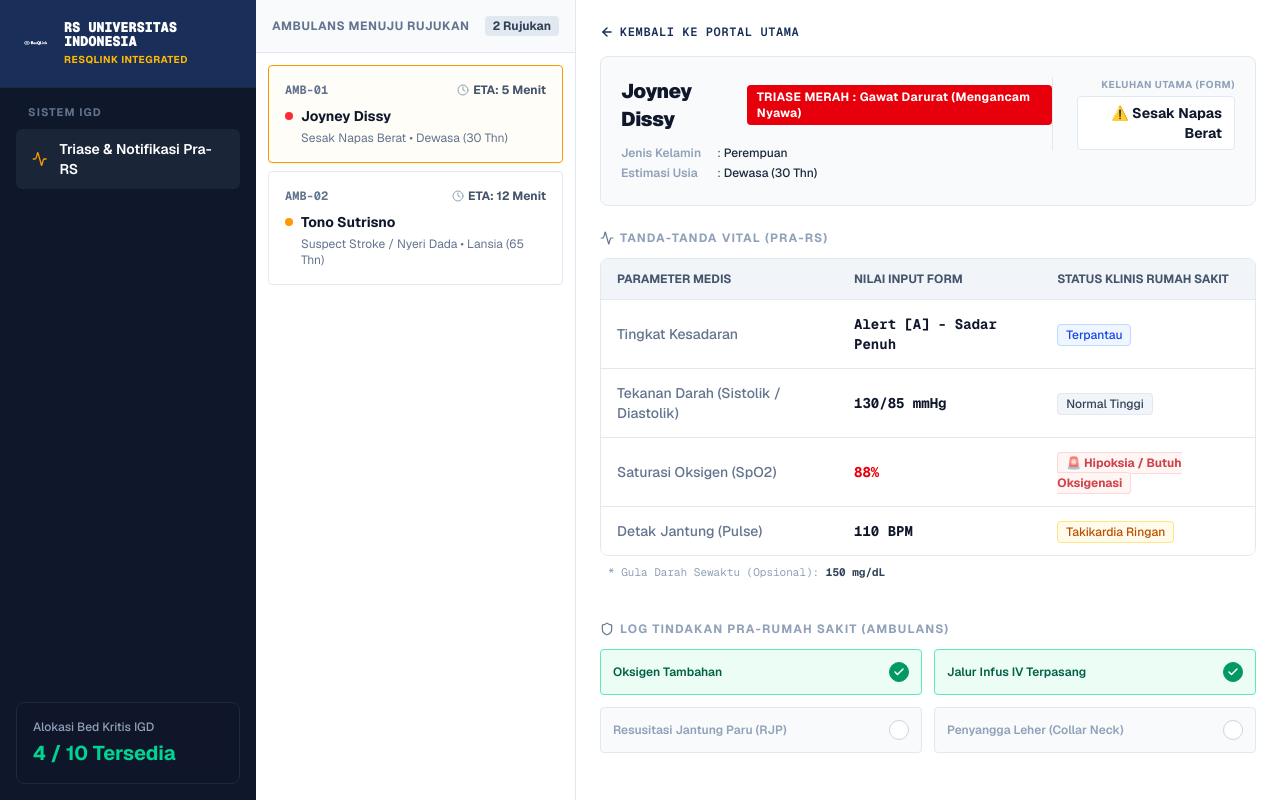
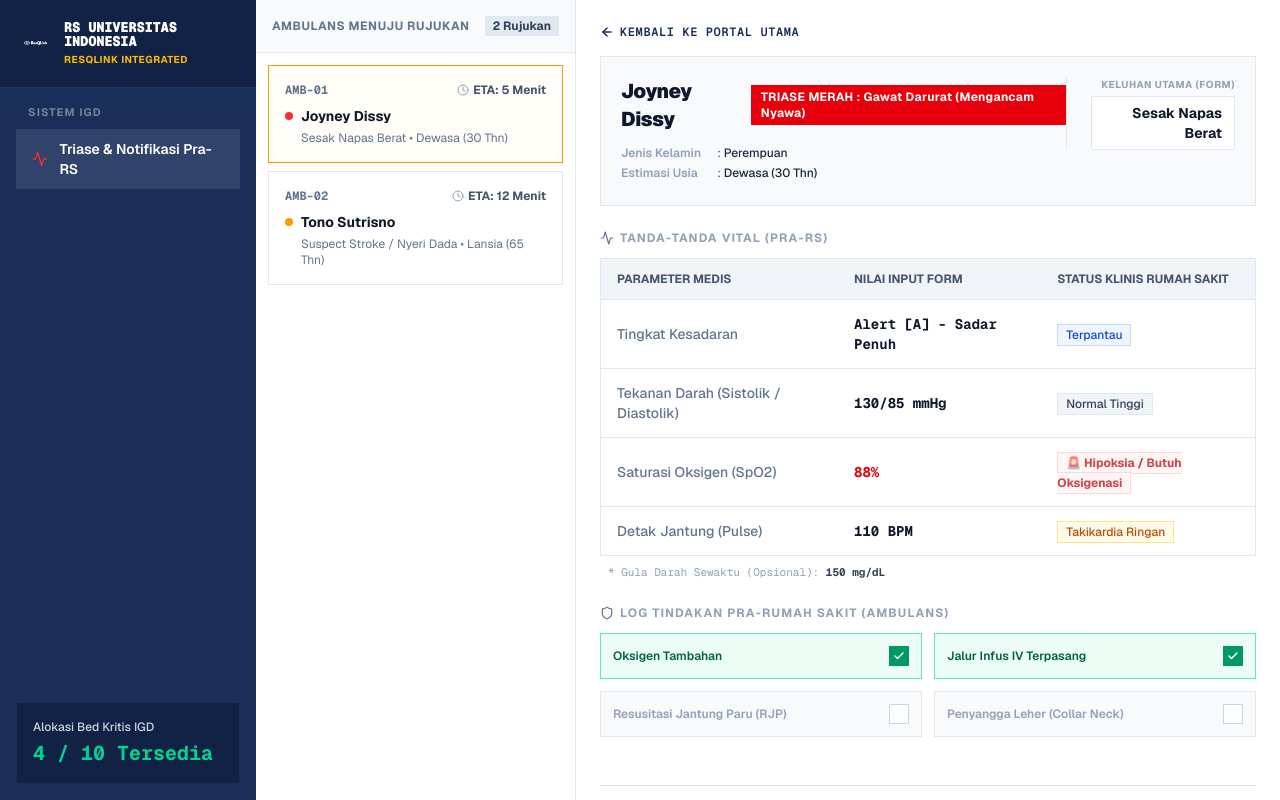
Before and after one commit to vinkakniv/resqlink-hospital-dashboard, a Next.js app: page /dashboard in a window 1280 px wide. Built offline with nearby package versions, Linux system fonts and the light colour scheme.

Commit message:
feat: refine dashboard prototype interface

```diff
--- a/app/dashboard/page.tsx
+++ b/app/dashboard/page.tsx
@@ -65,12 +65,11 @@ export default function HospitalDashboard() {
   const [selectedAmb, setSelectedAmb] = useState(incomingAmbulancesDummy[0]);
 
   return (
-    <div className="flex h-screen bg-[#F4F7F6] text-[#1E293B] antialiased font-sans">
+    <div className="flex h-screen bg-[#F4F7F6] text-[#1E293B] antialiased font-sans w-full overflow-hidden">
 
       {/* 1. COMPLEMENTARY SIDEBAR */}
       <HospitalSidebar availableBeds={4} totalBeds={10} />
 
-      {/* BODY SPLIT SYSTEM LAYOUT */}
       <main className="flex-1 flex overflow-hidden">
 
         {/* 2. PANEL ANTRIAN KIRI */}
@@ -81,10 +80,14 @@ export default function HospitalDashboard() {
         />
 
         {/* PANEL MONITOR UTAMA */}
-        <section className="flex-1 bg-white p-6 overflow-y-auto flex flex-col">
+        <section className="flex-1 bg-white pt-6 px-6 overflow-y-auto flex flex-col justify-between">
+
+          {/* AREA ISI MONITORING KONTEN */}
+          <div>
+            {/* NAVIGASI KEMBALI */}
             <div className="mb-4 flex items-center text-left">
               <Link
-              href="/dashboard"
+                href="/hospital"
                 className="inline-flex items-center gap-1.5 text-xs font-semibold text-[#192e59] hover:text-red-600 transition-colors font-mono uppercase tracking-wider"
               >
                 <ArrowLeft size={14} strokeWidth={2.5} /> Kembali Ke Portal Utama
@@ -92,11 +95,11 @@ export default function HospitalDashboard() {
             </div>
 
             {/* 1. DATA IDENTITAS & KELUHAN UTAMA (FORM BAGIAN 1) */}
-          <div className="border border-slate-200 rounded-lg p-5 bg-slate-50 mb-6 flex justify-between items-start">
+            <div className="border border-slate-200 rounded-none p-5 bg-slate-50 mb-6 flex justify-between items-start">
               <div className="text-left">
                 <div className="flex items-center gap-3 mb-2">
                   <h1 className="text-xl font-black tracking-tight text-slate-900">{selectedAmb.patient.name}</h1>
-                <span className={`px-2.5 py-1 rounded text-xs font-bold text-white tracking-wide ${
+                  <span className={`px-2.5 py-1 rounded-none text-xs font-bold text-white tracking-wide ${
                     selectedAmb.patient.triage === "MERAH" ? "bg-red-600" : "bg-amber-500"
                   }`}>
                     TRIASE {selectedAmb.patient.triage} : {selectedAmb.patient.triageDesc}
@@ -118,8 +121,8 @@ export default function HospitalDashboard() {
 
               <div className="text-right border-l border-slate-200 pl-6">
                 <span className="text-[10px] uppercase font-bold text-slate-400 block tracking-wider mb-1">Keluhan Utama (Form)</span>
-              <div className="px-3 py-1.5 bg-white border border-slate-200 rounded text-sm font-bold text-slate-900 inline-block">
-                ⚠️ {selectedAmb.patient.complaint}
+                <div className="px-3 py-1.5 bg-white border border-slate-200 rounded-none text-sm font-bold text-slate-900 inline-block">
+                  {selectedAmb.patient.complaint}
                 </div>
               </div>
             </div>
@@ -131,6 +134,17 @@ export default function HospitalDashboard() {
 
             {/* 4. COMPONENT LOG CEKLIST TINDAKAN MEDIS AMBULANS (FORM BAGIAN 3) */}
             <PreHospitalActionsLog actions={selectedAmb.actions} />
+          </div>
+
+          {/* BARU - 5. FOOTER INTERNAL (STYLE CS UI): Flat, tipis, di bagian paling bawah panel */}
+          <footer className="mt-12 py-4 border-t border-slate-200 flex flex-col sm:flex-row justify-between items-center gap-2 text-[11px] text-slate-400 font-mono">
+            <div>
+              &copy; 2026 RS Universitas Indonesia × ResQLink Platform.
+            </div>
+            <div className="text-slate-400">
+              NODE_ID: LIVE-IGD-STATION-01 // SECURE_MODE
+            </div>
+          </footer>
 
         </section>
       </main>
--- a/components/hospital/AmbulanceQueuePanel.tsx
+++ b/components/hospital/AmbulanceQueuePanel.tsx
@@ -25,7 +25,7 @@ export default function AmbulanceQueuePanel({ ambulances, selectedId, onSelect }
     <section className="w-80 bg-white border-r border-slate-200 flex flex-col">
       <div className="p-4 bg-slate-50 border-b border-slate-200 flex items-center justify-between text-left">
         <h2 className="font-bold text-xs uppercase tracking-wider text-slate-500">Ambulans Menuju Rujukan</h2>
-        <span className="bg-slate-200 px-2 py-0.5 rounded text-xs font-bold text-slate-700">
+        <span className="bg-slate-200 px-2 py-0.5 rounded-none text-xs font-bold text-slate-700">
           {ambulances.length} Rujukan
         </span>
       </div>
@@ -39,7 +39,7 @@ export default function AmbulanceQueuePanel({ ambulances, selectedId, onSelect }
             <div
               key={amb.id}
               onClick={() => onSelect(amb)}
-              className={`p-4 rounded border transition-all cursor-pointer text-left ${
+              className={`p-4 rounded-none border transition-all cursor-pointer text-left ${
                 isSelected
                   ? 'bg-amber-50/40 border-amber-500 shadow-xs'
                   : 'bg-white border-slate-200 hover:bg-slate-50'
@@ -52,6 +52,7 @@ export default function AmbulanceQueuePanel({ ambulances, selectedId, onSelect }
                 </span>
               </div>
               <div className="flex items-center gap-2">
+                {/* Indikator titik triase tetap berbentuk lingkaran (rounded-full) agar estetik sebagai penanda */}
                 <div className={`w-2 h-2 rounded-full ${triageIndicator}`} />
                 <h3 className="font-bold text-sm text-slate-900">{amb.patient.name}</h3>
               </div>
--- a/components/hospital/HospitalSidebar.tsx
+++ b/components/hospital/HospitalSidebar.tsx
@@ -11,16 +11,16 @@ interface HospitalSidebarProps {
 
 export default function HospitalSidebar({ availableBeds, totalBeds }: HospitalSidebarProps) {
   return (
-    <aside className="w-64 bg-[#0F172A] text-white flex flex-col justify-between shadow-sm">
+    <aside className="w-64 bg-[#192e59] text-white flex flex-col justify-between shadow-xs">
       <div>
         {/* Brand Header */}
-        <div className="p-5 border-b border-slate-800 bg-[#192e59] flex items-center gap-3 text-left">
+        <div className="p-5 border-b border-white/10 bg-[#112244] flex items-center gap-3 text-left">
           {/* Logo ResQLink */}
-          <div className="shrink-0">
+          <div className="shrink-0 rounded-none">
             <Image
               src="/assets/images/ResQLink_Logo.png"
               alt="ResQLink logo"
-              width={32} // Ukuran dikecilkan sedikit menjadi skala ikon sidebar agar muat berdampingan dengan teks
+              width={32}
               height={32}
               className="object-contain brightness-0 invert"
             />
@@ -39,17 +39,16 @@ export default function HospitalSidebar({ availableBeds, totalBeds }: HospitalSi
 
         {/* Navigation Menu */}
         <nav className="p-4 space-y-1">
-          <div className="text-[11px] uppercase font-bold text-slate-500 px-3 mb-2 tracking-widest">Sistem IGD</div>
-          <button className="w-full text-left px-4 py-2.5 bg-slate-800/80 text-white font-semibold rounded-md text-sm flex items-center gap-3 transition-colors hover:bg-slate-800">
-            <Activity size={16} className="text-amber-500" /> Triase & Notifikasi Pra-RS
+          <div className="text-[11px] uppercase font-bold text-white/40 px-3 mb-2 tracking-widest">Sistem IGD</div>
+          <button className="w-full text-left px-4 py-2.5 bg-white/10 text-white font-semibold rounded-none text-sm flex items-center gap-3 transition-colors">
+            <Activity size={16} className="text-red-500" /> Triase & Notifikasi Pra-RS
           </button>
         </nav>
       </div>
 
-      {/* Status Indikator Kapasitas */}
-      <div className="p-4 m-4 bg-slate-900/60 rounded-lg border border-slate-800">
-        <div className="text-xs text-slate-400 font-medium">Alokasi Bed Kritis IGD</div>
-        <div className="text-xl font-bold text-emerald-400 mt-1">
+      <div className="p-4 m-4 bg-[#112244] rounded-none border border-white/5">
+        <div className="text-xs text-slate-300 font-medium">Alokasi Bed Kritis IGD</div>
+        <div className="text-xl font-bold text-emerald-400 mt-1 font-mono">
           {availableBeds} / {totalBeds} Tersedia
         </div>
       </div>
--- a/components/hospital/PatientVitalsTable.tsx
+++ b/components/hospital/PatientVitalsTable.tsx
@@ -25,7 +25,7 @@ export default function PatientVitalsTable({ vitals }: PatientVitalsTableProps)
         <Activity size={14} className="text-slate-500" /> Tanda-Tanda Vital (Pra-RS)
       </div>
 
-      <div className="border border-slate-200 rounded-lg overflow-hidden">
+      <div className="border border-slate-200 rounded-none overflow-hidden">
         <table className="w-full text-sm text-left border-collapse bg-white">
           <thead>
             <tr className="bg-slate-100 text-slate-600 text-xs font-bold uppercase border-b border-slate-200">
@@ -38,23 +38,23 @@ export default function PatientVitalsTable({ vitals }: PatientVitalsTableProps)
             <tr>
               <td className="px-4 py-3.5 font-medium text-slate-500">Tingkat Kesadaran</td>
               <td className="px-4 py-3.5 font-bold font-mono text-slate-900">{vitals.consciousness}</td>
-              <td className="px-4 py-3.5"><span className="text-xs bg-blue-50 text-blue-700 px-2 py-0.5 rounded font-medium border border-blue-200">Terpantau</span></td>
+              <td className="px-4 py-3.5"><span className="text-xs bg-blue-50 text-blue-700 px-2 py-0.5 rounded-none font-medium border border-blue-200">Terpantau</span></td>
             </tr>
             <tr>
               <td className="px-4 py-3.5 font-medium text-slate-500">Tekanan Darah (Sistolik / Diastolik)</td>
               <td className="px-4 py-3.5 font-bold font-mono text-slate-900">{vitals.bloodPressure}</td>
-              <td className="px-4 py-3.5"><span className="text-xs bg-slate-100 text-slate-700 px-2 py-0.5 rounded font-medium border border-slate-200">Normal Tinggi</span></td>
+              <td className="px-4 py-3.5"><span className="text-xs bg-slate-100 text-slate-700 px-2 py-0.5 rounded-none font-medium border border-slate-200">Normal Tinggi</span></td>
             </tr>
             <tr>
               <td className="px-4 py-3.5 font-medium text-slate-500">Saturasi Oksigen (SpO2)</td>
               <td className="px-4 py-3.5 font-bold font-mono text-red-600 text-md">{vitals.spo2}</td>
               <td className="px-4 py-3.5">
                 {isHypoxia ? (
-                  <span className="text-xs bg-red-50 text-red-700 px-2 py-0.5 rounded font-bold border border-red-200 animate-pulse">
+                  <span className="text-xs bg-red-50 text-red-700 px-2 py-0.5 rounded-none font-bold border border-red-200 animate-pulse">
                     🚨 Hipoksia / Butuh Oksigenasi
                   </span>
                 ) : (
-                  <span className="text-xs bg-emerald-50 text-emerald-700 px-2 py-0.5 rounded font-medium border border-emerald-200">
+                  <span className="text-xs bg-emerald-50 text-emerald-700 px-2 py-0.5 rounded-none font-medium border border-emerald-200">
                     Normal
                   </span>
                 )}
@@ -63,7 +63,7 @@ export default function PatientVitalsTable({ vitals }: PatientVitalsTableProps)
             <tr>
               <td className="px-4 py-3.5 font-medium text-slate-500">Detak Jantung (Pulse)</td>
               <td className="px-4 py-3.5 font-bold font-mono text-slate-900">{vitals.heartRate}</td>
-              <td className="px-4 py-3.5"><span className="text-xs bg-amber-50 text-amber-700 px-2 py-0.5 rounded font-medium border border-amber-200">Takikardia Ringan</span></td>
+              <td className="px-4 py-3.5"><span className="text-xs bg-amber-50 text-amber-700 px-2 py-0.5 rounded-none font-medium border border-amber-200">Takikardia Ringan</span></td>
             </tr>
           </tbody>
         </table>
--- a/components/hospital/PreHospitalActionsLog.tsx
+++ b/components/hospital/PreHospitalActionsLog.tsx
@@ -23,14 +23,14 @@ export default function PreHospitalActionsLog({ actions }: PreHospitalActionsLog
         {actions.map((act, index) => (
           <div
             key={index}
-            className={`p-3 rounded border flex items-center justify-between text-xs font-semibold ${
+            className={`p-3 rounded-none border flex items-center justify-between text-xs font-semibold ${
               act.status
                 ? 'bg-emerald-50 border-emerald-300 text-emerald-800'
                 : 'bg-slate-50 border-slate-200 text-slate-400'
             }`}
           >
             <span>{act.name}</span>
-            <div className={`w-5 h-5 rounded-full flex items-center justify-center border ${
+            <div className={`w-5 h-5 rounded-none flex items-center justify-center border ${
               act.status
                 ? 'bg-emerald-600 border-emerald-600 text-white'
                 : 'bg-white border-slate-300'
```
Lines whose indentation alone changed are shown as unchanged.
